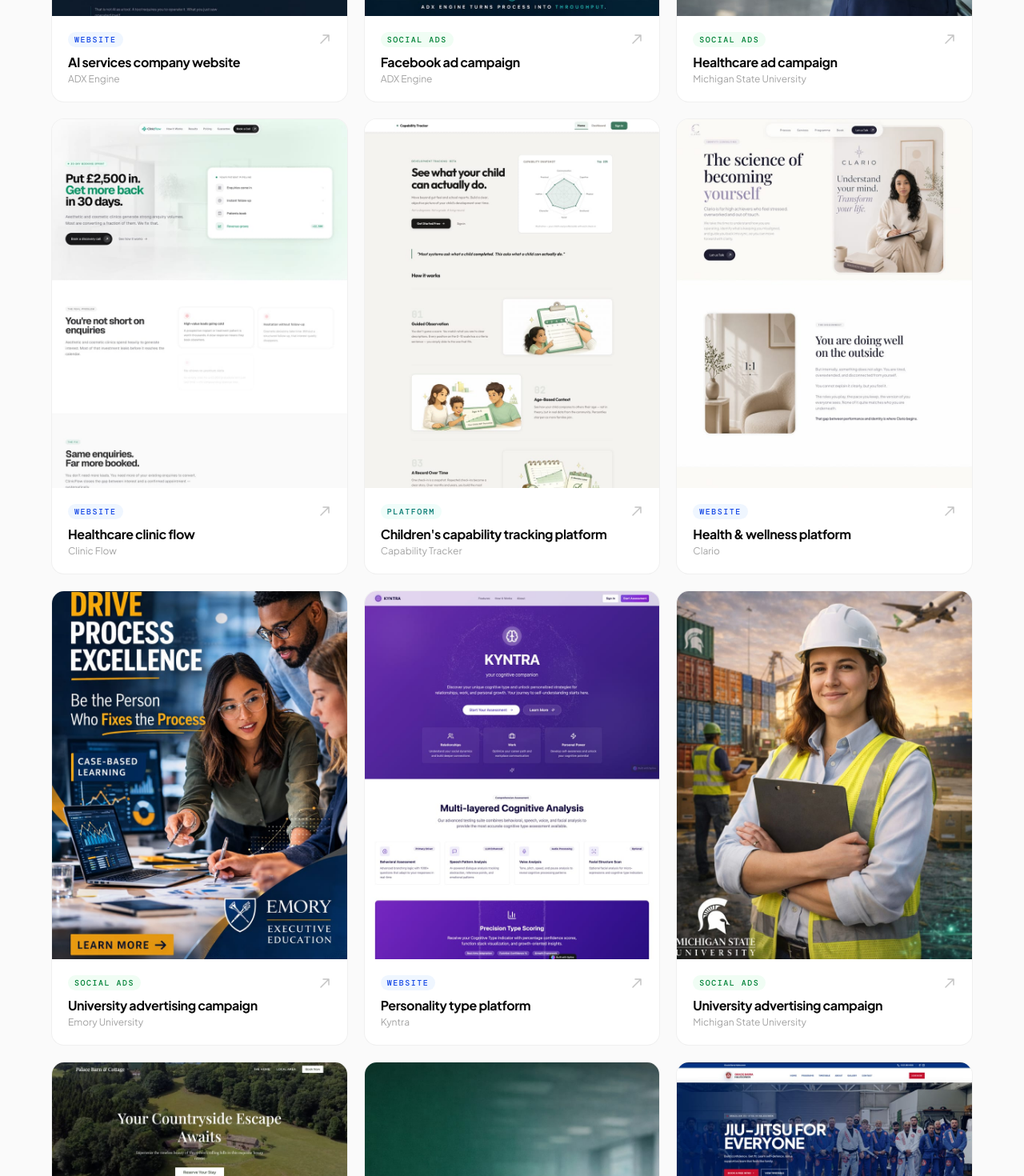
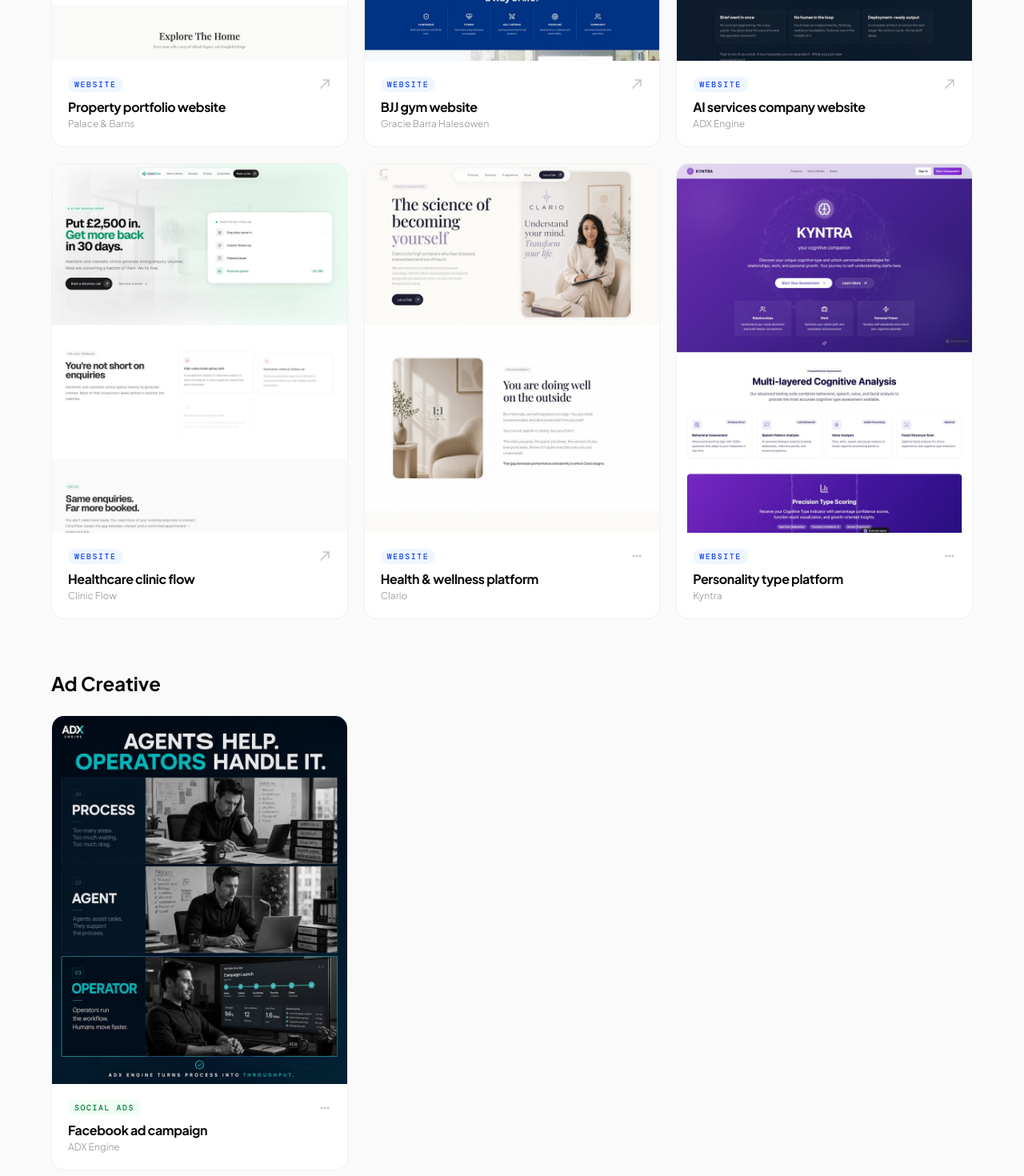
Before and after one commit to rennyreign/sorted, a Next.js app: page /examples in a window 1280 px wide. Shown: the part 960-2430 px from the top of the page at 80% size. Built offline with nearby package versions, Linux system fonts and the light colour scheme.

Commit message:
feat: clean up examples and testimonials
- Remove American university ads (MSU, Emory, USF)
- Reduce testimonials to 3 verified clients
- Keep only UK/European client examples

```diff
--- a/components/ExamplesGrid.tsx
+++ b/components/ExamplesGrid.tsx
@@ -10,9 +10,29 @@
   type: string
   img: string
   description: string
+  url?: string
 }
 
-const examples: Example[] = [
+// Websites with outbound links
+const websites: Example[] = [
+  {
+    id: 11,
+    title: "Property portfolio website",
+    client: "Palace & Barns",
+    type: "Website",
+    img: "/examples/palacebarns.jpg",
+    description: "Luxury property portfolio site with listings, gallery, and enquiry form. Elegant and fast.",
+    url: "https://palacebarns.com",
+  },
+  {
+    id: 13,
+    title: "BJJ gym website",
+    client: "Gracie Barra Halesowen",
+    type: "Website",
+    img: "/examples/graciebarra-halesowen.jpg",
+    description: "Full website for a Brazilian Jiu-Jitsu gym. Timetable, programmes, gallery, and sign-up flow.",
+    url: "https://gbhalesowen.com",
+  },
   {
     id: 1,
     title: "AI services company website",
@@ -20,22 +40,7 @@
     type: "Website",
     img: "/examples/adxengine.jpg",
     description: "Full marketing site for an AI services company. Hero, features, pricing, and CTA sections. Delivered in 48 hours.",
-  },
-  {
-    id: 2,
-    title: "Facebook ad campaign",
-    client: "ADX Engine",
-    type: "Social ads",
-    img: "/examples/adxengine-ad.jpg",
-    description: "High-converting ad creative for paid social. Bold visuals, clear value prop, direct CTA.",
-  },
-  {
-    id: 3,
-    title: "Healthcare ad campaign",
-    client: "Michigan State University",
-    type: "Social ads",
-    img: "/examples/msu-healthcare.jpg",
-    description: "Digital ad for a university healthcare programme. Clean layout, strong CTA, professional tone.",
+    url: "https://adxengine.net",
   },
   {
     id: 5,
@@ -44,14 +49,7 @@
     type: "Website",
     img: "/examples/clinic-flow.jpg",
     description: "Patient booking system with service pages, doctor profiles, and integrated scheduling.",
-  },
-  {
-    id: 6,
-    title: "Children's capability tracking platform",
-    client: "Capability Tracker",
-    type: "Platform",
-    img: "/examples/capabaility-tracker.jpg",
-    description: "Platform for tracking children's capabilities and developmental milestones. Clean, intuitive dashboard.",
+    url: "https://clinicflow.agency",
   },
   {
     id: 7,
@@ -62,14 +60,6 @@
     description: "Multi-page site for a clinical research platform. Professional, trustworthy, conversion-focused.",
   },
   {
-    id: 8,
-    title: "University advertising campaign",
-    client: "Emory University",
-    type: "Social ads",
-    img: "/examples/emory-university.jpg",
-    description: "Recruitment ad creative for a top university. Eye-catching visuals with clear enrolment CTA.",
-  },
-  {
     id: 9,
     title: "Personality type platform",
     client: "Kyntra",
@@ -77,37 +67,17 @@
     img: "/examples/kyntra.jpg",
     description: "Interactive personality type platform with quiz flow, results pages, and sharing. Mobile-first.",
   },
+]
+
+// Ad creative (no outbound links, opens modal)
+const adCreative: Example[] = [
   {
-    id: 10,
-    title: "University advertising campaign",
-    client: "Michigan State University",
+    id: 2,
+    title: "Facebook ad campaign",
+    client: "ADX Engine",
     type: "Social ads",
-    img: "/examples/msu-scm1.jpg",
-    description: "Recruitment ad for a supply chain management programme. Bold visuals, clear value prop.",
-  },
-  {
-    id: 11,
-    title: "Property portfolio website",
-    client: "Palace & Barns",
-    type: "Website",
-    img: "/examples/palacebarns.jpg",
-    description: "Luxury property portfolio site with listings, gallery, and enquiry form. Elegant and fast.",
-  },
-  {
-    id: 12,
-    title: "University ad creative",
-    client: "University of South Florida",
-    type: "Social ads",
-    img: "/examples/usf-ad.jpg",
-    description: "Digital ad for university recruitment campaign. Eye-catching design with clear enrolment CTA.",
-  },
-  {
-    id: 13,
-    title: "BJJ gym website",
-    client: "Gracie Barra Halesowen",
-    type: "Website",
-    img: "/examples/graciebarra-halesowen.jpg",
-    description: "Full website for a Brazilian Jiu-Jitsu gym. Timetable, programmes, gallery, and sign-up flow.",
+    img: "/examples/adxengine-ad.jpg",
+    description: "High-converting ad creative for paid social. Bold visuals, clear value prop, direct CTA.",
   },
 ]
 
@@ -119,6 +89,62 @@
   "Platform": "bg-teal-50 text-teal-700",
   "Google profile": "bg-orange-50 text-orange-700",
   "Print & flyer": "bg-rose-50 text-rose-700",
+}
+
+function ExampleCard({ ex, onClick }: { ex: Example; onClick: (ex: Example) => void }) {
+  const CardWrapper = ex.url
+    ? ({ children }: { children: React.ReactNode }) => (
+        <a
+          href={ex.url}
+          target="_blank"
+          rel="noopener noreferrer"
+          className="group text-left rounded-2xl overflow-hidden border border-black/[0.06] bg-white hover:border-black/20 hover:shadow-[0_8px_30px_rgba(0,0,0,0.06)] transition-all duration-300 ease-[cubic-bezier(0.32,0.72,0,1)] block"
+        >
+          {children}
+        </a>
+      )
+    : ({ children }: { children: React.ReactNode }) => (
+        <button
+          onClick={() => onClick(ex)}
+          className="group text-left rounded-2xl overflow-hidden border border-black/[0.06] bg-white hover:border-black/20 hover:shadow-[0_8px_30px_rgba(0,0,0,0.06)] transition-all duration-300 ease-[cubic-bezier(0.32,0.72,0,1)] block w-full"
+        >
+          {children}
+        </button>
+      )
+
+  return (
+    <CardWrapper>
+      <div className="relative overflow-hidden aspect-[4/5]">
+        {/* eslint-disable-next-line @next/next/no-img-element */}
+        <img
+          src={ex.img}
+          alt={ex.title}
+          className="w-full h-full object-cover group-hover:scale-[1.02] transition-transform duration-500 ease-[cubic-bezier(0.32,0.72,0,1)]"
+        />
+        <div className="absolute inset-0 bg-black/0 group-hover:bg-black/10 transition-colors duration-300" />
+      </div>
+      <div className="p-5">
+        <div className="flex items-center justify-between gap-3 mb-2">
+          <span className={`font-mono text-[10px] uppercase tracking-[0.15em] font-medium px-2 py-0.5 rounded-full ${typeColour[ex.type] ?? "bg-black/5 text-black/60"}`}>
+            {ex.type}
+          </span>
+          {ex.url ? (
+            <svg className="w-4 h-4 text-[#C4C4C4] group-hover:text-[#0A0A0A] group-hover:translate-x-0.5 group-hover:-translate-y-0.5 transition-all duration-200 shrink-0" viewBox="0 0 16 16" fill="none">
+              <path d="M3 13L13 3M13 3H6M13 3V10" stroke="currentColor" strokeWidth="1.5" strokeLinecap="round" strokeLinejoin="round"/>
+            </svg>
+          ) : (
+            <svg className="w-4 h-4 text-[#C4C4C4] group-hover:text-[#0A0A0A] transition-all duration-200 shrink-0" viewBox="0 0 16 16" fill="none">
+              <circle cx="8" cy="8" r="1.5" fill="currentColor"/>
+              <circle cx="4" cy="8" r="1.5" fill="currentColor"/>
+              <circle cx="12" cy="8" r="1.5" fill="currentColor"/>
+            </svg>
+          )}
+        </div>
+        <p className="font-sans font-bold text-[#0A0A0A] text-base leading-snug tracking-tight">{ex.title}</p>
+        <p className="font-sans text-xs text-[#A3A3A3] mt-0.5">{ex.client}</p>
+      </div>
+    </CardWrapper>
+  )
 }
 
 export default function ExamplesGrid() {
@@ -142,36 +168,24 @@
 
   return (
     <>
-      <div className="grid grid-cols-1 sm:grid-cols-2 lg:grid-cols-3 gap-5">
-        {examples.map((ex) => (
-          <button
-            key={ex.id}
-            onClick={() => setSelected(ex)}
-            className="group text-left rounded-2xl overflow-hidden border border-black/[0.06] bg-white hover:border-black/20 hover:shadow-[0_8px_30px_rgba(0,0,0,0.06)] transition-all duration-300 ease-[cubic-bezier(0.32,0.72,0,1)]"
-          >
-            <div className="relative overflow-hidden aspect-[4/5]">
-              {/* eslint-disable-next-line @next/next/no-img-element */}
-              <img
-                src={ex.img}
-                alt={ex.title}
-                className="w-full h-full object-cover group-hover:scale-[1.02] transition-transform duration-500 ease-[cubic-bezier(0.32,0.72,0,1)]"
-              />
-              <div className="absolute inset-0 bg-black/0 group-hover:bg-black/10 transition-colors duration-300" />
-            </div>
-            <div className="p-5">
-              <div className="flex items-center justify-between gap-3 mb-2">
-                <span className={`font-mono text-[10px] uppercase tracking-[0.15em] font-medium px-2 py-0.5 rounded-full ${typeColour[ex.type] ?? "bg-black/5 text-black/60"}`}>
-                  {ex.type}
-                </span>
-                <svg className="w-4 h-4 text-[#C4C4C4] group-hover:text-[#0A0A0A] group-hover:translate-x-0.5 group-hover:-translate-y-0.5 transition-all duration-200 shrink-0" viewBox="0 0 16 16" fill="none">
-                  <path d="M3 13L13 3M13 3H6M13 3V10" stroke="currentColor" strokeWidth="1.5" strokeLinecap="round" strokeLinejoin="round"/>
-                </svg>
-              </div>
-              <p className="font-sans font-bold text-[#0A0A0A] text-base leading-snug tracking-tight">{ex.title}</p>
-              <p className="font-sans text-xs text-[#A3A3A3] mt-0.5">{ex.client}</p>
-            </div>
-          </button>
-        ))}
+      {/* Websites Section */}
+      <div className="mb-16">
+        <h2 className="text-2xl font-bold text-[#0A0A0A] mb-6">Websites</h2>
+        <div className="grid grid-cols-1 sm:grid-cols-2 lg:grid-cols-3 gap-5">
+          {websites.map((ex) => (
+            <ExampleCard key={ex.id} ex={ex} onClick={setSelected} />
+          ))}
+        </div>
+      </div>
+
+      {/* Ad Creative Section */}
+      <div>
+        <h2 className="text-2xl font-bold text-[#0A0A0A] mb-6">Ad Creative</h2>
+        <div className="grid grid-cols-1 sm:grid-cols-2 lg:grid-cols-3 gap-5">
+          {adCreative.map((ex) => (
+            <ExampleCard key={ex.id} ex={ex} onClick={setSelected} />
+          ))}
+        </div>
       </div>
 
       {selected && createPortal(
--- a/components/Pricing.tsx
+++ b/components/Pricing.tsx
@@ -3,38 +3,20 @@
 const testimonials = [
   {
     quote: "They built our site in 36 hours. I paid after I saw it. Simple.",
-    author: "Sarah T.",
-    role: "Owner, Halesowen Gym",
+    author: "Stuart G.",
+    role: "Owner, Gracie Barra Halesowen",
     rating: 5,
   },
   {
     quote: "No meetings, no briefs. Just sent my old URL and got something way better.",
-    author: "Marcus L.",
-    role: "Director, Palace Barns",
+    author: "Tish M.",
+    role: "Owner, Palace Barns",
     rating: 5,
   },
   {
     quote: "The price was fair because they saw what I actually needed. Not guesswork.",
-    author: "Priya K.",
-    role: "Founder, ClinicFlow",
-    rating: 5,
-  },
-  {
-    quote: "Finally, a web team that understands small business budgets. No bloated proposals.",
-    author: "James R.",
-    role: "Owner, The Craft Kitchen",
-    rating: 5,
-  },
-  {
-    quote: "Our new site loads in under a second. Conversions up 40% in the first month.",
-    author: "Emma W.",
-    role: "Marketing Director, ADX Engine",
-    rating: 5,
-  },
-  {
-    quote: "Had a broken booking form on a Friday night. Fixed by Saturday morning.",
-    author: "David K.",
-    role: "Manager, ClinicFlow",
+    author: "Kayleigh DM",
+    role: "Founder, Kyntra",
     rating: 5,
   },
 ]
```
